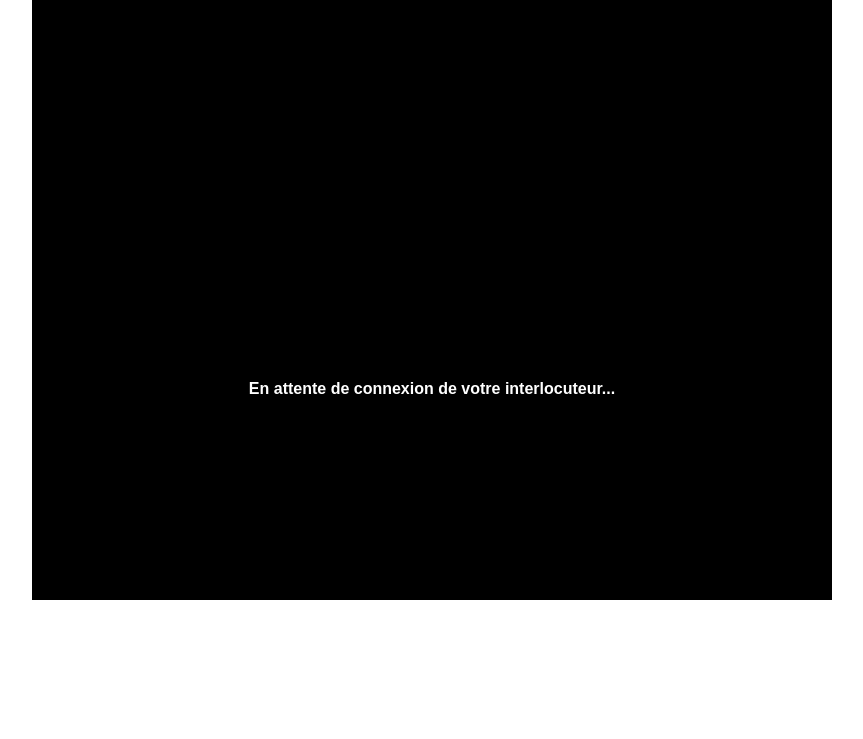
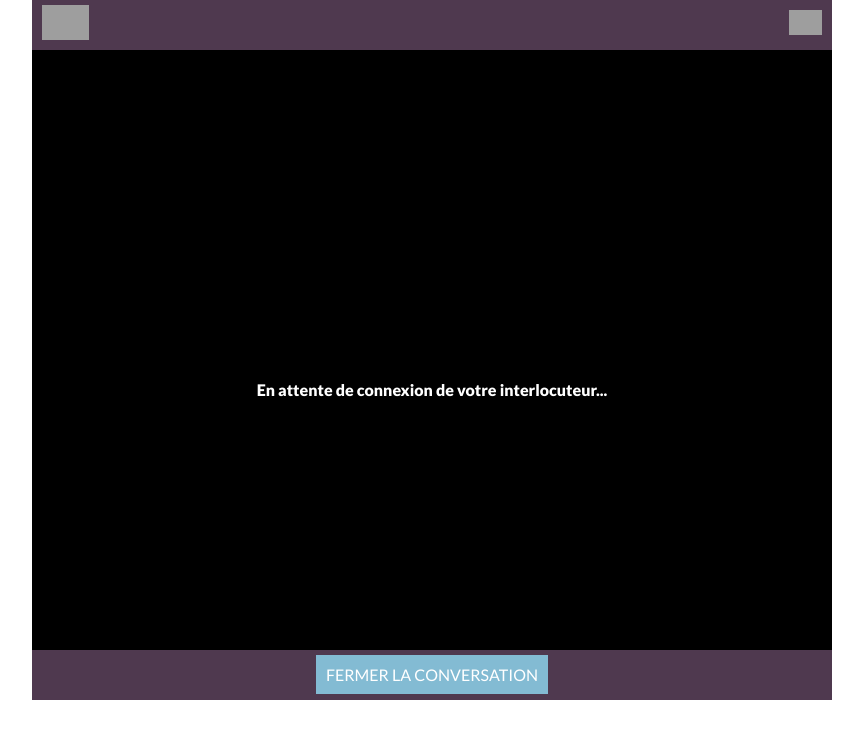
Before and after one commit to market3w/project, a PHP site: page / in a window 1280 px wide. Shown: the top 739 px of the page, without its empty margins (208-1071 px from the left). Run offline with PHP 8.4, Linux system fonts and the light colour scheme; some libraries are stand-ins or nearby versions; grey boxes are pictures that could not be loaded.

Commit message:
Mise en page css de la video conférence

```diff
--- a/videoconference/css/styles.css
+++ b/videoconference/css/styles.css
@@ -1,8 +1,51 @@
+@import url("http://fonts.googleapis.com/css?family=Lato:300,400,900");
 body{
 	border:0;
 	padding:0;
 	margin:0;
+	font-family: 'Lato', sans-serif;
 }
+.bouton{
+text-decoration:none;
+background-color:#83BBD3;
+color:#ffffff;
+padding:10px;
+font-family: 'Lato', sans-serif;
+}
+.bouton:hover{
+background-color:#73A3B7;
+}
+
+.menu_top{
+	background-color:#4F394F;
+	width:800px;
+	height:50px;
+	margin-left:auto;
+	margin-right:auto;
+}
+.logo{
+	float:right;
+	margin-right:10px;
+	margin-top:10px;
+	height:25px;
+	display:inline-block;
+}
+.icone_video_donf{
+	float:left;
+	display:inline-block;
+	margin-top:5px;
+	margin-left:10px;
+	margin-right:5px;
+	height:35px;
+}
+.footer{
+	background-color:#4F394F;
+	width:800px;
+	height:50px;
+	margin-left:auto;
+	margin-right:auto;
+}
+
 div#videos-container{
 	width:800px;
 	height:600px;
@@ -18,7 +61,7 @@ span#waiting{
 	left:50%;
 	z-index:1000!important;
 	margin:-20px 0 0 -400px;
-	font-family:Arial, Helvetica, sans-serif;
+font-family: 'Lato', sans-serif;
 	font-size:16px;
 	font-weight:bold;
 	color:#ffffff;
--- a/videoconference/index.html
+++ b/videoconference/index.html
@@ -14,7 +14,12 @@
 
     <body>
         <input type="hidden" id="conference-name" value="test">
+
+        <div class="menu_top"><img src="../siteweb/images/videoconf.png" class="icone_video_donf" /><img src="../siteweb/images/logo.png" class="logo" /></div>
+
+
         <div id="videos-container"></div>
         <span id="waiting">En attente de connexion de votre interlocuteur...</span>
+        <div class="footer"><div style="padding-top:15px; text-align:center;"><a href="#" class="bouton">FERMER LA CONVERSATION</a></div></div>
     </body>
 </html>
```
Also changed, not shown: other parts of videoconference/css/styles.css (+54 -1 lines), siteweb/images/videoconf.png (added).
